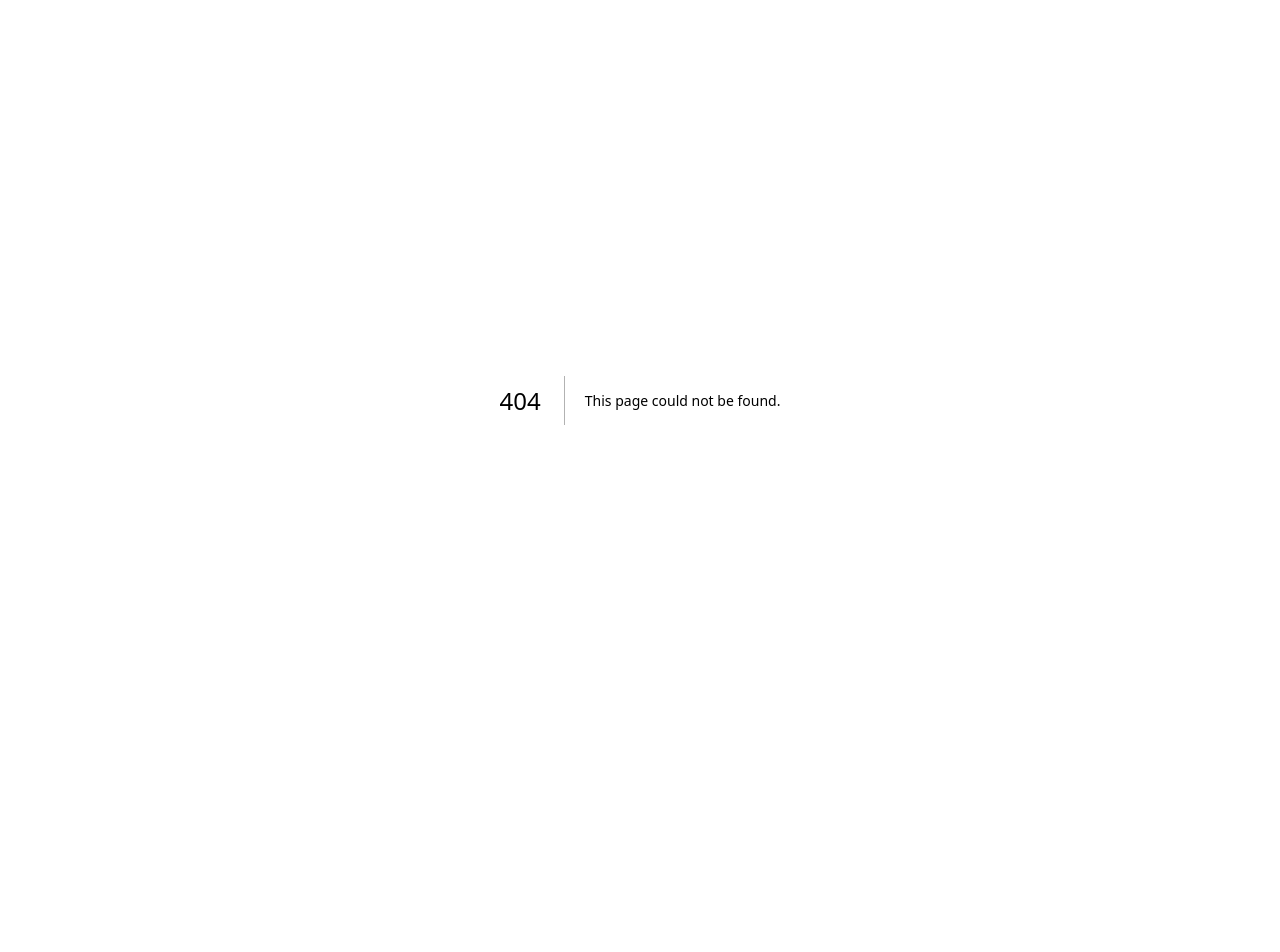
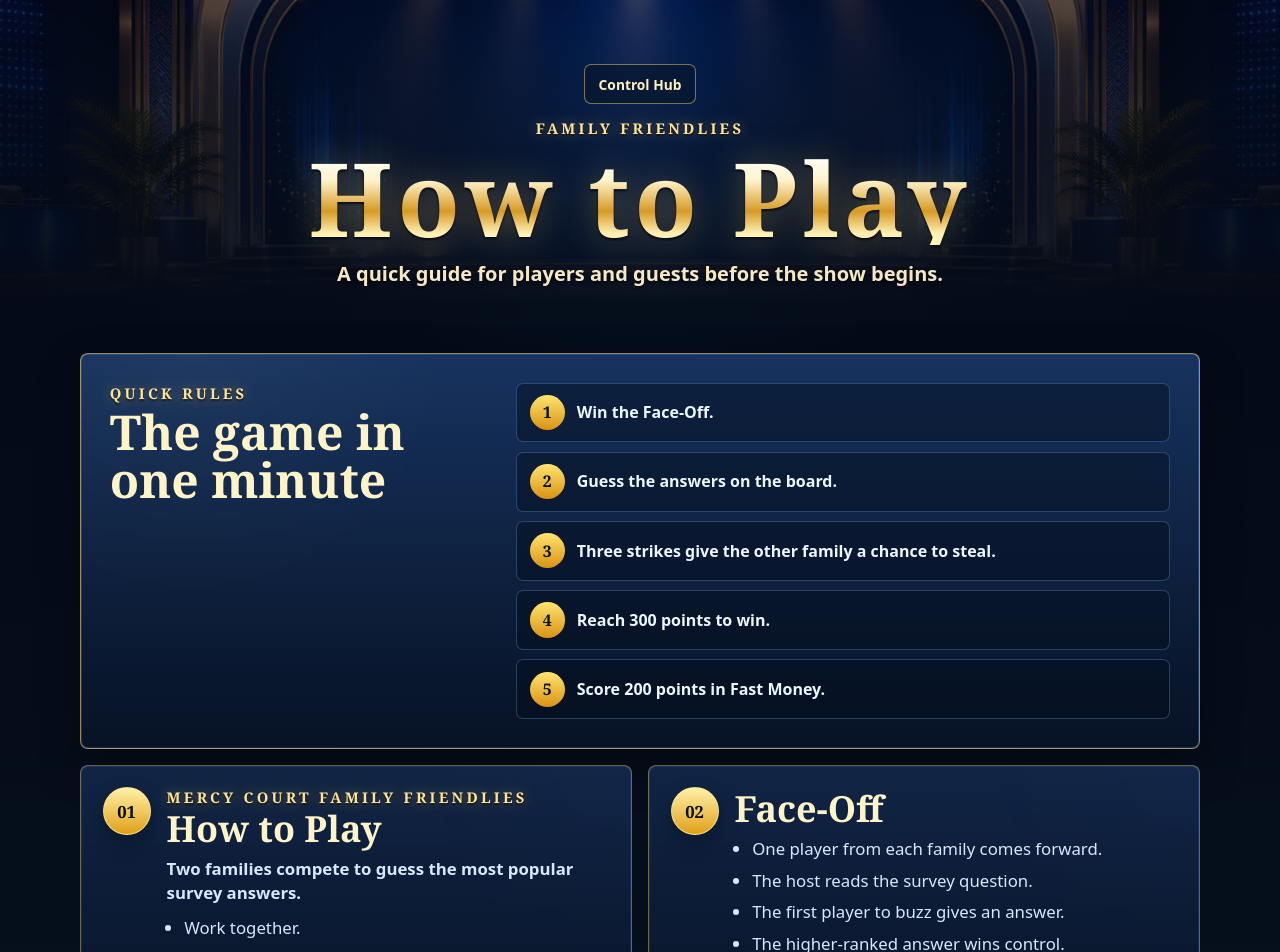
Before and after one commit to Gabekross/feud, a Next.js app: page /rules in a window 1280 px wide. Before the commit this address had no page. Shown: the top 952 px of the page. Before the commit the page ends 800 px from the top, so only its background shows below. Built offline with nearby package versions, Linux system fonts and the light colour scheme.

Commit message:
Add standalone player rules page

```diff
--- /dev/null
+++ b/src/app/rules/RulesPage.module.scss
@@ -0,0 +1,295 @@
+.page {
+  min-height: 100dvh;
+  overflow-x: clip;
+  background:
+    radial-gradient(circle at 50% -10rem, rgba(67, 142, 255, 0.22), transparent 34rem),
+    linear-gradient(180deg, #030814 0%, #07111f 48%, #020610 100%);
+  color: #f7fbff;
+  font-family: system-ui, -apple-system, Segoe UI, Roboto, Inter, Arial, sans-serif;
+
+  *,
+  *::before,
+  *::after {
+    box-sizing: border-box;
+  }
+}
+
+.hero {
+  position: relative;
+  display: grid;
+  place-items: center;
+  min-height: 34dvh;
+  padding: clamp(2rem, 5vw, 4rem) 1rem 2rem;
+  overflow: hidden;
+  isolation: isolate;
+
+  &::before {
+    content: '';
+    position: absolute;
+    inset: 0;
+    background:
+      linear-gradient(90deg, rgba(3, 8, 20, 0.76), rgba(3, 8, 20, 0.28), rgba(3, 8, 20, 0.76)),
+      linear-gradient(180deg, rgba(3, 8, 20, 0.2), #07111f 94%),
+      url('/images/family-games-luxury-bright-bg.png') center / cover no-repeat;
+    z-index: -1;
+  }
+}
+
+.heroInner {
+  width: min(920px, 100%);
+  display: flex;
+  flex-direction: column;
+  align-items: center;
+  text-align: center;
+  gap: 0.85rem;
+}
+
+.backLink {
+  min-height: 40px;
+  display: inline-flex;
+  align-items: center;
+  justify-content: center;
+  padding: 0.55rem 0.85rem;
+  border: 1px solid rgba(255, 220, 126, 0.48);
+  border-radius: 7px;
+  background: rgba(8, 23, 48, 0.72);
+  color: #fff1bd;
+  text-decoration: none;
+  font-size: 0.86rem;
+  font-weight: 900;
+}
+
+.kicker,
+.sectionLabel,
+.ruleEyebrow,
+.readyPanel p {
+  margin: 0;
+  color: #ffe59a;
+  font-family: Georgia, 'Times New Roman', serif;
+  font-size: clamp(0.76rem, 1.6vw, 0.92rem);
+  font-weight: 900;
+  letter-spacing: 0.22em;
+  text-transform: uppercase;
+  text-shadow: 0 0.1rem 0.08rem rgba(31, 19, 3, 0.72), 0 0 0.85rem rgba(255, 218, 111, 0.42);
+}
+
+.hero h1 {
+  margin: 0;
+  color: #fff2c6;
+  font-family: Georgia, 'Times New Roman', serif;
+  font-size: clamp(3rem, 9vw, 6.4rem);
+  line-height: 0.92;
+  letter-spacing: 0.045em;
+  background: linear-gradient(180deg, #ffffff 2%, #fff4cd 31%, #d69a25 64%, #fff0b5 88%);
+  background-clip: text;
+  -webkit-background-clip: text;
+  -webkit-text-fill-color: transparent;
+  filter: drop-shadow(0 0.18rem 0.06rem rgba(4, 8, 19, 0.88)) drop-shadow(0 0 1.1rem rgba(255, 216, 101, 0.28));
+}
+
+.lede {
+  width: min(640px, 100%);
+  margin: 0;
+  color: #f6e7c6;
+  font-size: clamp(1rem, 2.2vw, 1.25rem);
+  line-height: 1.5;
+  font-weight: 750;
+  text-shadow: 0 0.1rem 0.24rem rgba(0, 0, 0, 0.56);
+}
+
+.quickPanel,
+.rulesGrid,
+.readyPanel {
+  width: min(1120px, calc(100% - 2rem));
+  margin-inline: auto;
+}
+
+.quickPanel {
+  display: grid;
+  grid-template-columns: minmax(14rem, 0.8fr) minmax(0, 1.4fr);
+  gap: clamp(1rem, 3vw, 2rem);
+  align-items: start;
+  margin-top: clamp(1rem, 3vw, 2rem);
+  padding: clamp(1.15rem, 3vw, 1.8rem);
+  border: 1px solid rgba(255, 220, 126, 0.58);
+  border-radius: 8px;
+  background:
+    linear-gradient(180deg, rgba(27, 59, 109, 0.84), rgba(7, 18, 37, 0.92)),
+    radial-gradient(circle at 10% 0%, rgba(255, 222, 126, 0.22), transparent 16rem);
+  box-shadow: 0 1.1rem 2.6rem rgba(0, 0, 0, 0.34), inset 0 0 0 1px rgba(105, 155, 230, 0.22);
+
+  h2 {
+    margin: 0.35rem 0 0;
+    color: #fff3c8;
+    font-family: Georgia, 'Times New Roman', serif;
+    font-size: clamp(1.7rem, 4.5vw, 3rem);
+    line-height: 1;
+  }
+}
+
+.quickList {
+  margin: 0;
+  padding: 0;
+  display: grid;
+  gap: 0.6rem;
+  counter-reset: quick-rules;
+  list-style: none;
+
+  li {
+    min-height: 48px;
+    display: grid;
+    grid-template-columns: 2.2rem 1fr;
+    gap: 0.75rem;
+    align-items: center;
+    padding: 0.7rem 0.8rem;
+    border: 1px solid rgba(126, 178, 255, 0.28);
+    border-radius: 7px;
+    background: rgba(3, 12, 27, 0.44);
+    color: #edf6ff;
+    font-weight: 800;
+    line-height: 1.28;
+
+    &::before {
+      counter-increment: quick-rules;
+      content: counter(quick-rules);
+      width: 2.2rem;
+      height: 2.2rem;
+      display: grid;
+      place-items: center;
+      border-radius: 50%;
+      background: linear-gradient(180deg, #ffe470, #d99313);
+      color: #07101d;
+      font-family: Georgia, 'Times New Roman', serif;
+      font-weight: 950;
+    }
+  }
+}
+
+.rulesGrid {
+  display: grid;
+  grid-template-columns: repeat(2, minmax(0, 1fr));
+  gap: 1rem;
+  margin-top: 1rem;
+}
+
+.ruleCard {
+  min-width: 0;
+  display: grid;
+  grid-template-columns: auto 1fr;
+  gap: 1rem;
+  padding: clamp(1rem, 2.3vw, 1.35rem);
+  border: 1px solid rgba(255, 220, 126, 0.38);
+  border-radius: 8px;
+  background:
+    linear-gradient(180deg, rgba(18, 39, 73, 0.92), rgba(7, 17, 34, 0.96)),
+    radial-gradient(circle at 100% 0%, rgba(55, 139, 255, 0.22), transparent 14rem);
+  box-shadow: inset 0 0 0 1px rgba(95, 145, 220, 0.16);
+}
+
+.ruleNumber {
+  width: 3rem;
+  height: 3rem;
+  display: grid;
+  place-items: center;
+  border: 1px solid rgba(255, 235, 156, 0.72);
+  border-radius: 50%;
+  color: #07101d;
+  background: linear-gradient(180deg, #fff1a6, #e0a01a);
+  font-family: Georgia, 'Times New Roman', serif;
+  font-size: 1.05rem;
+  font-weight: 950;
+  box-shadow: 0 0.6rem 1.3rem rgba(0, 0, 0, 0.28);
+}
+
+.ruleCopy {
+  min-width: 0;
+
+  h2 {
+    margin: 0.15rem 0 0.6rem;
+    color: #fff3c8;
+    font-family: Georgia, 'Times New Roman', serif;
+    font-size: clamp(1.45rem, 3.5vw, 2.25rem);
+    line-height: 1.05;
+  }
+
+  ul {
+    margin: 0;
+    padding-left: 1.1rem;
+    display: grid;
+    gap: 0.45rem;
+  }
+
+  li,
+  .description {
+    color: #d8e8fb;
+    font-size: clamp(0.96rem, 2vw, 1.05rem);
+    line-height: 1.45;
+  }
+}
+
+.description {
+  margin: 0 0 0.65rem;
+  font-weight: 750;
+}
+
+.highlight {
+  width: max-content;
+  max-width: 100%;
+  display: inline-flex;
+  margin-top: 0.9rem;
+  padding: 0.5rem 0.75rem;
+  border-radius: 999px;
+  background: rgba(255, 218, 94, 0.14);
+  border: 1px solid rgba(255, 226, 135, 0.45);
+  color: #ffe99f;
+  font-size: 0.9rem;
+  letter-spacing: 0.05em;
+  text-transform: uppercase;
+}
+
+.readyPanel {
+  margin-top: 1rem;
+  margin-bottom: clamp(2rem, 5vw, 4rem);
+  padding: clamp(1.2rem, 4vw, 2rem);
+  border: 1px solid rgba(255, 220, 126, 0.54);
+  border-radius: 8px;
+  text-align: center;
+  background: linear-gradient(180deg, rgba(26, 57, 105, 0.86), rgba(5, 15, 31, 0.94));
+
+  h2 {
+    margin: 0.45rem auto 0;
+    width: min(760px, 100%);
+    color: #fff4cf;
+    font-family: Georgia, 'Times New Roman', serif;
+    font-size: clamp(1.65rem, 4.5vw, 3.2rem);
+    line-height: 1.1;
+  }
+}
+
+@media (max-width: 860px) {
+  .quickPanel,
+  .rulesGrid {
+    grid-template-columns: 1fr;
+  }
+
+  .ruleCard {
+    grid-template-columns: 1fr;
+  }
+}
+
+@media (max-width: 560px) {
+  .hero {
+    min-height: 30dvh;
+  }
+
+  .quickPanel,
+  .rulesGrid,
+  .readyPanel {
+    width: min(100% - 1rem, 1120px);
+  }
+
+  .ruleNumber {
+    width: 2.6rem;
+    height: 2.6rem;
+  }
+}
--- /dev/null
+++ b/src/app/rules/page.tsx
@@ -0,0 +1,66 @@
+import Link from 'next/link';
+import { FULL_RULES_SLIDES, QUICK_RULES_SLIDES } from '@/lib/rulesPresentation';
+import styles from './RulesPage.module.scss';
+
+const ruleSections = FULL_RULES_SLIDES.filter((slide) => slide.id !== 'ready');
+const quickRules = QUICK_RULES_SLIDES[0]?.bullets ?? [];
+
+export const metadata = {
+  title: 'How to Play | Jemigah Family Games',
+  description: 'Player-friendly rules for Family Face Off and Family Friendlies.',
+};
+
+export default function RulesPage() {
+  return (
+    <main className={styles.page}>
+      <section className={styles.hero}>
+        <div className={styles.heroInner}>
+          <Link href="/family-face-off" className={styles.backLink}>
+            Control Hub
+          </Link>
+          <p className={styles.kicker}>Family Friendlies</p>
+          <h1>How to Play</h1>
+          <p className={styles.lede}>
+            A quick guide for players and guests before the show begins.
+          </p>
+        </div>
+      </section>
+
+      <section className={styles.quickPanel} aria-labelledby="quick-rules-title">
+        <div>
+          <p className={styles.sectionLabel}>Quick Rules</p>
+          <h2 id="quick-rules-title">The game in one minute</h2>
+        </div>
+        <ol className={styles.quickList}>
+          {quickRules.map((rule) => (
+            <li key={rule}>{rule}</li>
+          ))}
+        </ol>
+      </section>
+
+      <section className={styles.rulesGrid} aria-label="Full game rules">
+        {ruleSections.map((section, index) => (
+          <article className={styles.ruleCard} key={section.id}>
+            <div className={styles.ruleNumber}>{String(index + 1).padStart(2, '0')}</div>
+            <div className={styles.ruleCopy}>
+              {section.eyebrow && <p className={styles.ruleEyebrow}>{section.eyebrow}</p>}
+              <h2>{section.title}</h2>
+              {section.description && <p className={styles.description}>{section.description}</p>}
+              <ul>
+                {section.bullets.map((bullet) => (
+                  <li key={bullet}>{bullet}</li>
+                ))}
+              </ul>
+              {section.highlight && <strong className={styles.highlight}>{section.highlight}</strong>}
+            </div>
+          </article>
+        ))}
+      </section>
+
+      <section className={styles.readyPanel}>
+        <p>Ready to play?</p>
+        <h2>Listen to the host, cheer your family on, and have fun.</h2>
+      </section>
+    </main>
+  );
+}
```
Also changed, not shown: src/app/family-face-off/page.tsx (+10 -0 lines).
